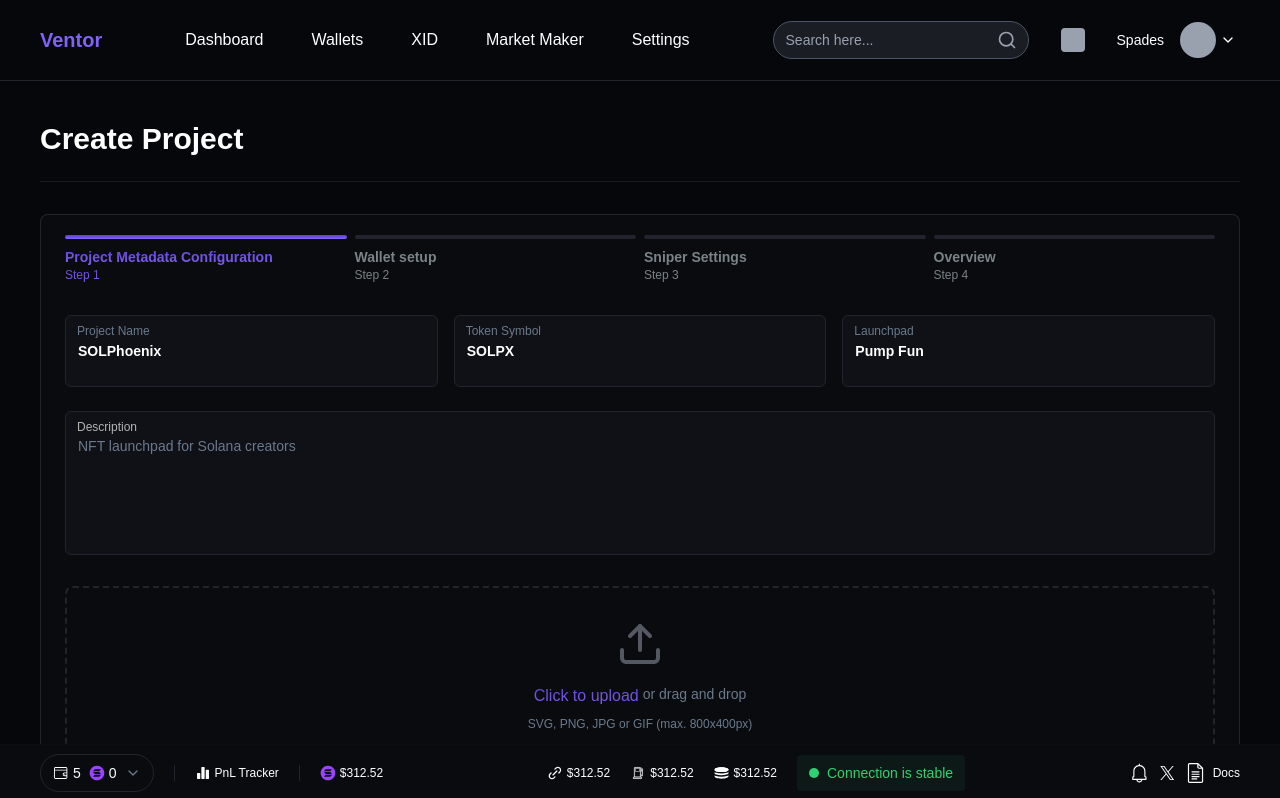
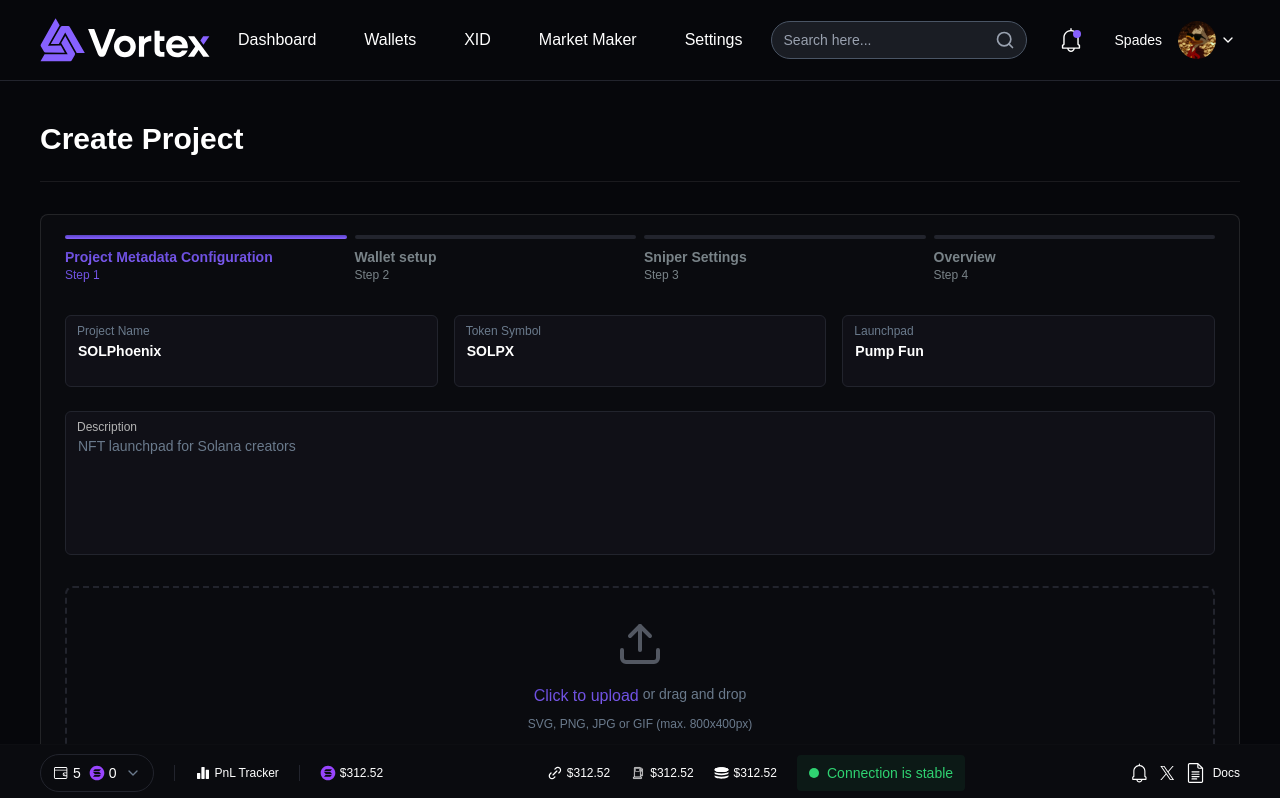
Before and after one commit to JaiKumarSuther/ventor, a Next.js app: page /create-project in a window 1280 px wide. Shown: the top 798 px of the page. Built offline with nearby package versions, Linux system fonts and the light colour scheme.

Commit message:
fixed header

```diff
--- a/components/ui/Header.tsx
+++ b/components/ui/Header.tsx
@@ -2,20 +2,22 @@
 import { ChevronDown, Menu, X, Search } from "lucide-react";
 import SearchInput from "./SearchInput";
 import { useState, useRef, useEffect } from "react";
+import Image from "next/image";
+import Link from "next/link";
 
 export default function Header() {
   const [search, setSearch] = useState("");
   const [isMobileMenuOpen, setIsMobileMenuOpen] = useState(false);
   const [isMobileSearchOpen, setIsMobileSearchOpen] = useState(false);
   const mobileSearchInputRef = useRef<HTMLInputElement>(null);
-  const pathname = "/"; // Since we don't have usePathname in this setup
+  const pathname = "/"; // You can replace this with `usePathname()` if you need dynamic path handling
 
   const toggleMobileMenu = () => {
     setIsMobileMenuOpen(!isMobileMenuOpen);
   };
 
   const toggleMobileSearch = () => {
-    setIsMobileSearchOpen(!isMobileSearchOpen);
+    setIsMobileSearchOpen(!isMobileSearchOpen); // Toggle search visibility
   };
 
   // Focus on search input when mobile search dropdown opens
@@ -40,13 +42,13 @@ export default function Header() {
         <div className="flex items-center justify-between h-16 lg:h-20">
           {/* Logo */}
           <div className="flex items-center">
-            <div className="text-xl font-bold text-[#8062F6]">Ventor</div>
+            <Image src="/assets/logo.svg" width={170} height={56} alt="Ventor" />
           </div>
 
           {/* Desktop Navigation */}
           <nav className="hidden lg:flex items-center space-x-12">
             {links.map((link) => (
-              <a
+              <Link
                 key={link.href}
                 href={link.href}
                 className={`transition-colors ${
@@ -56,7 +58,7 @@ export default function Header() {
                 }`}
               >
                 {link.label}
-              </a>
+              </Link>
             ))}
           </nav>
 
@@ -69,12 +71,12 @@ export default function Header() {
               className="w-64"
             />
             <button className="p-2 hover:bg-[#1a1d24] rounded-lg transition-colors">
-              <div className="w-6 h-6 bg-gray-400 rounded"></div>
+              <Image src="/assets/bell.svg" width={24} height={24} alt="Notifications" />
             </button>
             <div className="flex items-center space-x-3">
               <span className="text-sm font-medium">Spades</span>
               <button className="flex items-center cursor-pointer space-x-1 hover:bg-[#1a1d24] rounded-lg p-1 transition-colors">
-                <div className="w-9 h-9 bg-gray-400 rounded-full"></div>
+                <Image src="/assets/profile.svg" width={38} height={38} alt="Profile" />
                 <ChevronDown className="h-4 w-4" />
               </button>
             </div>
@@ -89,7 +91,7 @@ export default function Header() {
               <Search className="h-5 w-5" />
             </button>
             <button className="p-2 hover:bg-[#1a1d24] rounded-lg transition-colors">
-              <div className="w-5 h-5 bg-gray-400 rounded"></div>
+              <Image src="/assets/bell.svg" width={20} height={20} alt="Notifications" />
             </button>
             <button
               onClick={toggleMobileMenu}
@@ -125,7 +127,7 @@ export default function Header() {
               {/* Mobile Navigation */}
               <nav className="space-y-2">
                 {links.map((link) => (
-                  <a
+                  <Link
                     key={link.href}
                     href={link.href}
                     className={`block px-4 py-3 rounded-lg transition-colors ${
@@ -135,7 +137,7 @@ export default function Header() {
                     }`}
                   >
                     {link.label}
-                  </a>
+                  </Link>
                 ))}
               </nav>
 
@@ -143,7 +145,7 @@ export default function Header() {
               <div className="border-t border-[#22242D] pt-4">
                 <div className="flex items-center justify-between px-4 py-2">
                   <div className="flex items-center space-x-3">
-                    <div className="w-5 h-5 bg-gray-400 rounded-full"></div>
+                    <Image src="/assets/profile.svg" width={20} height={20} alt="Profile" />
                     <span className="text-sm font-medium">Spades</span>
                   </div>
                   <ChevronDown className="h-4 w-4" />
```
